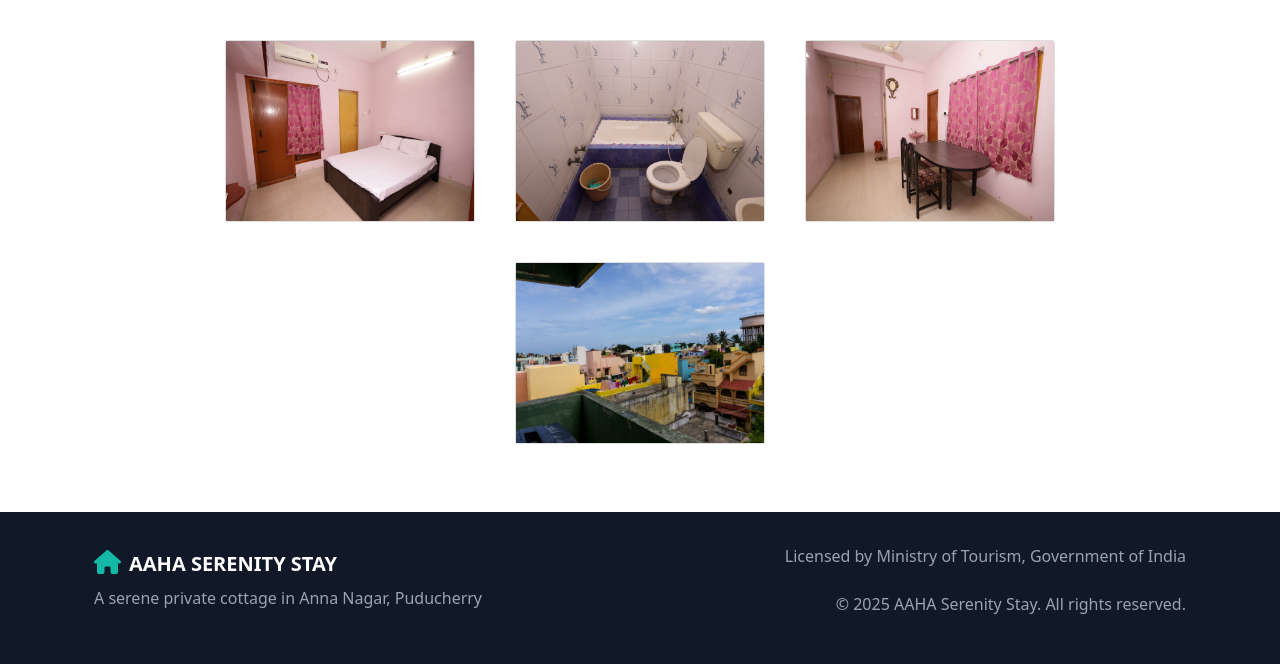
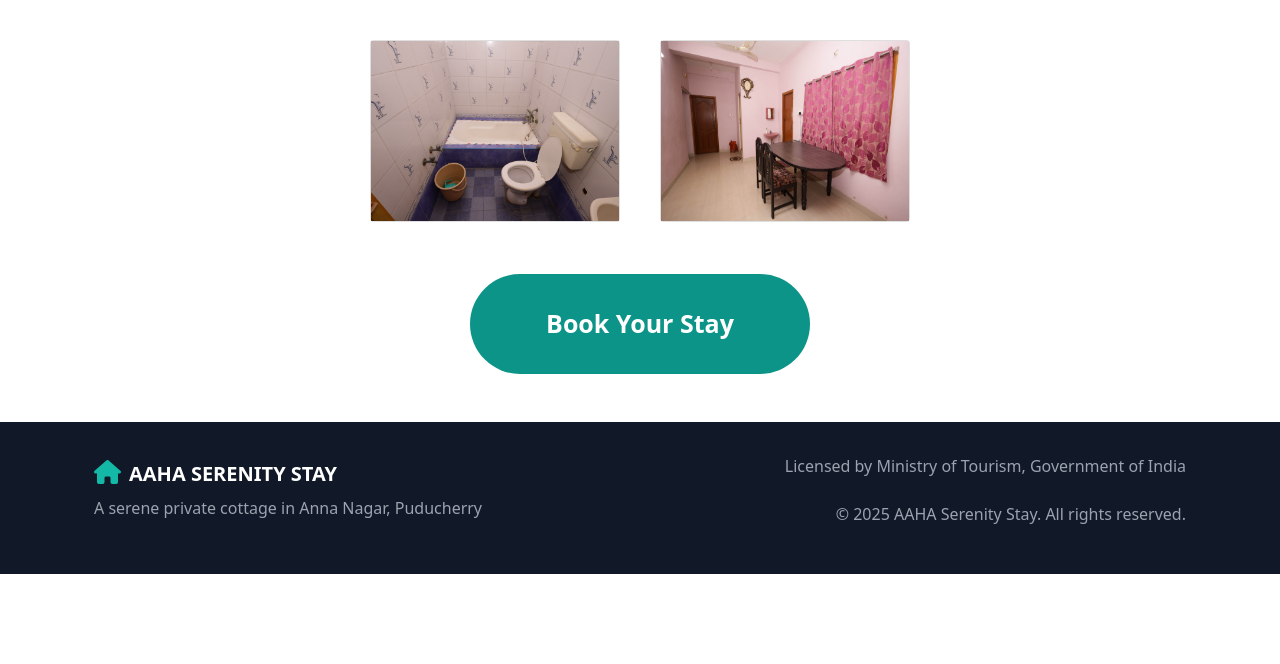
Before and after one commit to sivaathri/auro-moon-residency, a PHP site: page /AAHAHOMESTAY/Photos.php in a window 1280 px wide. Shown: the part 1056-1720 px from the top of the page. After the commit the page ends 1630 px from the top, so only its background shows below. Run offline with PHP 8.4, Linux system fonts and the light colour scheme; some libraries are stand-ins or nearby versions; some web fonts are replaced.

Commit message:
`Updated image paths and added booking button in Photos.php and index.php`

```diff
--- a/Photos.php
+++ b/Photos.php
@@ -27,22 +27,26 @@
         <div class="container">
             <div class="d-flex flex-wrap galContainer justify-content-center">
                 <div class="card gal"><img class="gal_img" src="./assect/images/Gallery/outside-apartment.jpg" alt="Serenity stay appartment out side"></div>
-                <div class="card gal"><img class="gal_img" src="./assect/images/Gallery/Entrance.JPG" alt="Serenity stay appartment Entrance"></div>
+                <div class="card gal"><img class="gal_img" src="./assect/images/Gallery/Entrance.png" alt="Serenity stay appartment Entrance"></div>
                 <div class="card gal"><img class="gal_img" src="./assect/images/Gallery/2BHK Hall.JPG" alt="Serenity stay appartment 2BHK Hall"></div>
                 <div class="card gal"><img class="gal_img" src="./assect/images/Gallery/2BHK Bedroom 1.JPG" alt="Serenity stay 2BHK Bedroom 1"></div>
                 <div class="card gal"><img class="gal_img" src="./assect/images/Gallery/2BHK Bedroom 2.JPG" alt="Serenity stay 2BHK Bedroom 2"></div>
                 <div class="card gal"><img class="gal_img" src="./assect/images/Gallery/2BHK Bathroom 1.JPG" alt="Serenity stay 2BHK Bathroom 1"></div>
                 <div class="card gal"><img class="gal_img" src="./assect/images/Gallery/2BHK Bathroom 2.JPG" alt="Serenity stay 2BHK Bathroom 2"></div>
                 <div class="card gal"><img class="gal_img" src="./assect/images/Gallery/2BHK Kitchen.JPG" alt="Serenity stay 2BHK Kitchen"></div>
-                <div class="card gal"><img class="gal_img" src="./assect/images/Gallery/appartment outside look.jpg" alt="Serenity stay appartment out side"></div>
                 <div class="card gal"><img class="gal_img" src="./assect/images/Gallery/3BHK Hall.jpg" alt="Serenity stay 3BHK Hall"></div>
                 <div class="card gal"><img class="gal_img" src="./assect/images/Gallery/3BHK Bedroom 1.JPG" alt="Serenity stay 3BHK Bedroom 1"></div>
                 <div class="card gal"><img class="gal_img" src="./assect/images/Gallery/3BHK Bedroom 2.JPG" alt="Serenity stay 3BHK Bedroom 2"></div>
                 <div class="card gal"><img class="gal_img" src="./assect/images/Gallery/3BHK Bedroom 3.JPG" alt="Serenity stay 3BHK Bedroom 3"></div>
                 <div class="card gal"><img class="gal_img" src="./assect/images/Gallery/3BHK Bathroom.JPG" alt="Serenity stay 3BHK Bathroom"></div>
                 <div class="card gal"><img class="gal_img" src="./assect/images/Gallery/Dinning Hall.JPG" alt="Serenity stay dining table "></div>
-                <div class="card gal"><img class="gal_img" src="./assect/images/Gallery/outside-view.jpg" alt="Serenity stay appartment out side"></div>
+
             </div>
+            <div class="flex justify-center mt-8">
+    <a href="./BookingPage.php" class="bg-teal-600 hover:bg-teal-700 text-white font-bold px-[75px] py-[30px] w-[340px] h-[100px] rounded-full transition duration-300 inline-block no-underline flex items-center justify-center">
+        <span class="text-[25px]">Book Your Stay</span>
+    </a>
+</div>
         </div>
     </div>
 
```
Also changed, not shown: index.php (+7 -4 lines), assect/images/Gallery/Entrance.JPG (deleted), assect/images/Gallery/Entrance.png (added), 2 other files.
